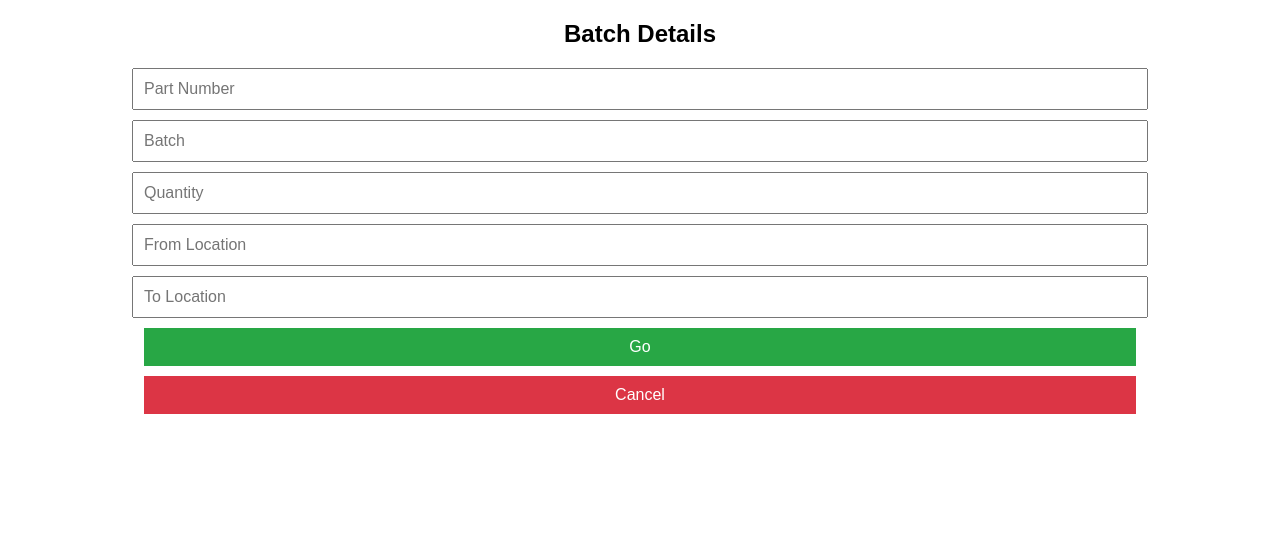
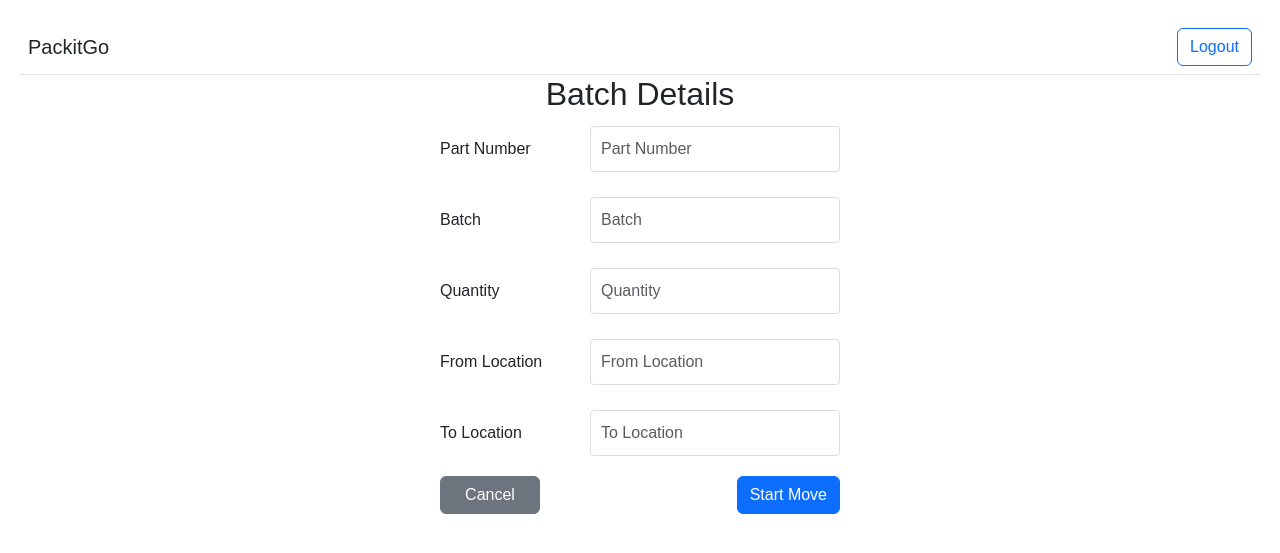
Before and after one commit to saltzmanj/packitgo, a Django app: template templates/inventory/scan2.html in a window 1280 px wide. Shown: the top 553 px of the page. Run offline with Django 5.2, Linux system fonts and the light colour scheme; the template is opened without the code that fills it, so the values that code supplies are empty; the visitor is signed in with stand-in values (Sample User, id 1).

```diff
--- a/inventory/urls.py
+++ b/inventory/urls.py
@@ -7,5 +7,7 @@ urlpatterns = [
     path("InventoryLogout/", views.InventoryLogout, name="InventoryLogout"),
 
     path("warehouse/", views.Warehouse, name="Warehouse"),
-    path("moveinventory/", views.MoveInventory, name="MoveInventory")
+    path("moveinventory/", views.MoveInventory, name="MoveInventory"),
+    path("moveinventory/confirm", views.MoveInventoryConfirm, name="MoveInventoryConfirm"),
+    path("moveinventory/execute", views.MoveInventoryExecute, name="MoveInventoryExecute")
 ]
--- a/templates/inventory/base.html
+++ b/templates/inventory/base.html
@@ -11,9 +11,9 @@
 
   </head>
   <body>
-    <div class="d-flex flex-column flex-md-row align-items-center p-3 px-md-4 mb-3 bg-white border-bottom box-shadow justify-content-between">
-      <h5 class="my-0 mr-md-auto font-weight-normal">PackitGo</h5>
-      <nav class="my-2 my-md-0 ml-md-3">
+    <div class="d-flex flex-column flex-md-row align-items-center p-2 bg-white border-bottom box-shadow justify-content-between">
+      <h5 class="my-0 font-weight-normal">PackitGo</h5>
+      <nav class="my-0">
         <!-- <a class="p-2 text-dark" href="#">Features</a>
         <a class="p-2 text-dark" href="#">Enterprise</a>
         <a class="p-2 text-dark" href="#">Support</a>
--- a/templates/inventory/scan2.html
+++ b/templates/inventory/scan2.html
@@ -1,63 +1,101 @@
-<!DOCTYPE html>
-<html lang="en">
-<head>
-    <meta charset="UTF-8">
-    <meta name="viewport" content="width=device-width, initial-scale=1.0">
-    <title>Batch Details</title>
-    <style>
+{% extends "inventory/base.html" %}
+{% block content %}
+<style>
         body {
             font-family: Arial, sans-serif;
             text-align: center;
             margin: 20px;
         }
-        form {
+        #reader {
+            width: 300px;
+            margin: auto;
+        }
+        #batchInfo {
             margin-top: 20px;
         }
-        input, button {
-            display: block;
-            width: 80%;
-            margin: 10px auto;
+        #batchForm {
+            display: flex;
+            flex-direction: column;
+            align-items: center;
+            width: 100%;
+        }
+        .form-group {
+            margin-bottom: 15px;
+            width: 100%;
+            max-width: 400px;
+            display: flex;
+            justify-content: space-between;
+            align-items: center;
+        }
+        .form-group label {
+            text-align: left;
+            flex: 0 0 120px;
+            margin-right: 10px;
+        }
+        .form-control {
+            width: 100%;
+            max-width: 250px;
             padding: 10px;
-            font-size: 16px;
+            margin: 5px 0;
+            border: 1px solid #ddd;
+            border-radius: 4px;
+            box-sizing: border-box;
         }
-        button {
-            cursor: pointer;
-            border: none;
-            color: white;
+        .form-control:focus {
+            border-color: #80bdff;
+            outline: 0;
+            box-shadow: 0 0 0 0.2rem rgba(0,123,255,.25);
         }
-        .go-btn {
-            background-color: #28a745;
+        .button-container {
+            display: flex;
+            justify-content: space-between;
+            padding: 0;
         }
-        .cancel-btn {
-            background-color: #dc3545;
+        .button-container button {
+            min-width: 100px;
         }
     </style>
-</head>
-<body>
+    <h2>Batch Details</h2>
+    <form id="batchForm" method="POST" action="{% url 'inventory:MoveInventoryExecute' %}">
+        {% csrf_token %}
+        <div class="form-group">
+            <label for="partNumber">Part Number</label>
+            <input type="text" class="form-control" id="partNumber" placeholder="Part Number" required value="{{ part_number }}">
+        </div>
+        <div class="form-group">
+            <label for="batch">Batch</label>
+            <input type="text" class="form-control" id="batch" placeholder="Batch" required value="{{ batch }}">
+        </div>
+        <div class="form-group">
+            <label for="quantity">Quantity</label>
+            <input type="number" class="form-control" id="quantity" placeholder="Quantity" required value="{{ quantity }}">
+        </div>
+        <div class="form-group">
+            <label for="from">From Location</label>
+            <input type="text" class="form-control" id="from" placeholder="From Location" required autocomplete="off">
+        </div>
+        <div class="form-group">
+            <label for="to">To Location</label>
+            <input type="text" class="form-control" id="to" placeholder="To Location" required autocomplete="off">
+        </div>
 
-    <h2>Batch Details</h2>
-    <form id="batchForm">
-        <input type="text" id="partNumber" placeholder="Part Number" required>
-        <input type="text" id="batch" placeholder="Batch" required>
-        <input type="number" id="quantity" placeholder="Quantity" required>
-        <input type="text" id="from" placeholder="From Location" required>
-        <input type="text" id="to" placeholder="To Location" required>
-        <button type="submit" class="go-btn">Go</button>
-        <button type="button" class="cancel-btn" onclick="cancelOperation()">Cancel</button>
+        <input type="hidden" name="action_input" id="action_input" value="">
+        <div class="form-group button-container">
+            <button type="button" class="btn btn-secondary" onclick="submitForm('cancel')">Cancel</button>
+            <button type="button" class="btn btn-primary" onclick="submitForm('move')">Start Move</button>
+        </div>
     </form>
 
     <script>
-        function cancelOperation() {
-            alert("Operation Cancelled");
-            // Redirect or reset logic can go here
+        function submitForm(action) {
+            document.getElementById('action_input').value = action;
+
+            document.getElementById('batchForm').submit();
         }
 
         document.getElementById("batchForm").addEventListener("submit", function(event) {
-            event.preventDefault();
-            alert("Batch Registered Successfully!");
-            // Submit logic can go here
+            // Remove the default form submission handler since we're handling it with the buttons now
         });
     </script>
 
-</body>
-</html>
+{% endblock %}
```
Also changed, not shown: inventory/views.py (+23 -0 lines), templates/inventory/scan1.html (+15 -2 lines).
